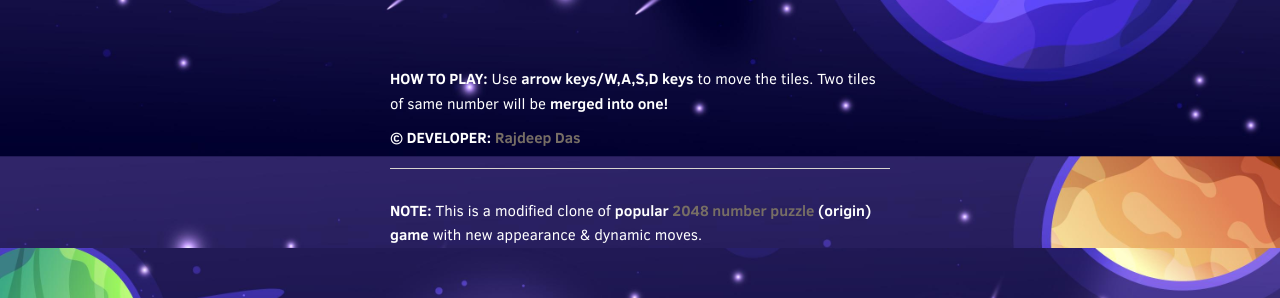
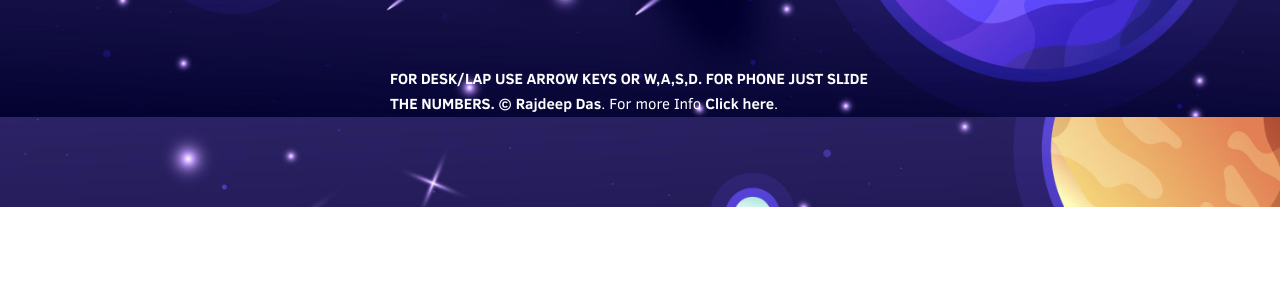
Before and after one commit to Rajspeaks/2048, a plain HTML site: page index.html in a window 1280 px wide. Shown: the part 787-1085 px from the top of the page. After the commit the page ends 994 px from the top, so only its background shows below. Drawn offline with Linux system fonts and the light colour scheme.

Commit message:
Add files via upload

```diff
--- a/index.html
+++ b/index.html
@@ -73,15 +73,11 @@
     </div>
     <br>
     <p class="game-explanation">
-      <strong class="important">How to play:</strong> Use <strong>arrow keys/W,A,S,D keys</strong> to move the tiles. Two tiles of same number will be <strong>merged into one!</strong>
+
+    <strong class="important">For Desk/Lap use ARROW Keys or W,A,S,D. For phone just slide the numbers. &copy;</strong> <a href="https://github.com/Rajspeaks" style="text-decoration:none;color:white;" target="_blank">Rajdeep Das</a>. For more Info <a href="https://github.com/Rajspeaks/2048" style="text-decoration:none;color:white;" target="_blank">Click here</a>.
+
     </p>
-	<strong class="important">&copy; Developer:</strong> <a href="https://github.com/Rajspeaks" style="text-decoration:none;" target="_blank">Rajdeep Das</a>
-    <hr>
-    <p>
-    <strong class="important">Note:</strong> This is a modified clone of <strong>popular <a href="https://2048game.com", style="text-decoration:none;" target="_blank">2048 number puzzle </a> (origin) game</strong> with new appearance & dynamic moves.
-
-	</p>
-    </div>
+      </div>
 
   <script src="js/bind_polyfill.js"></script>
   <script src="js/classlist_polyfill.js"></script>
```
